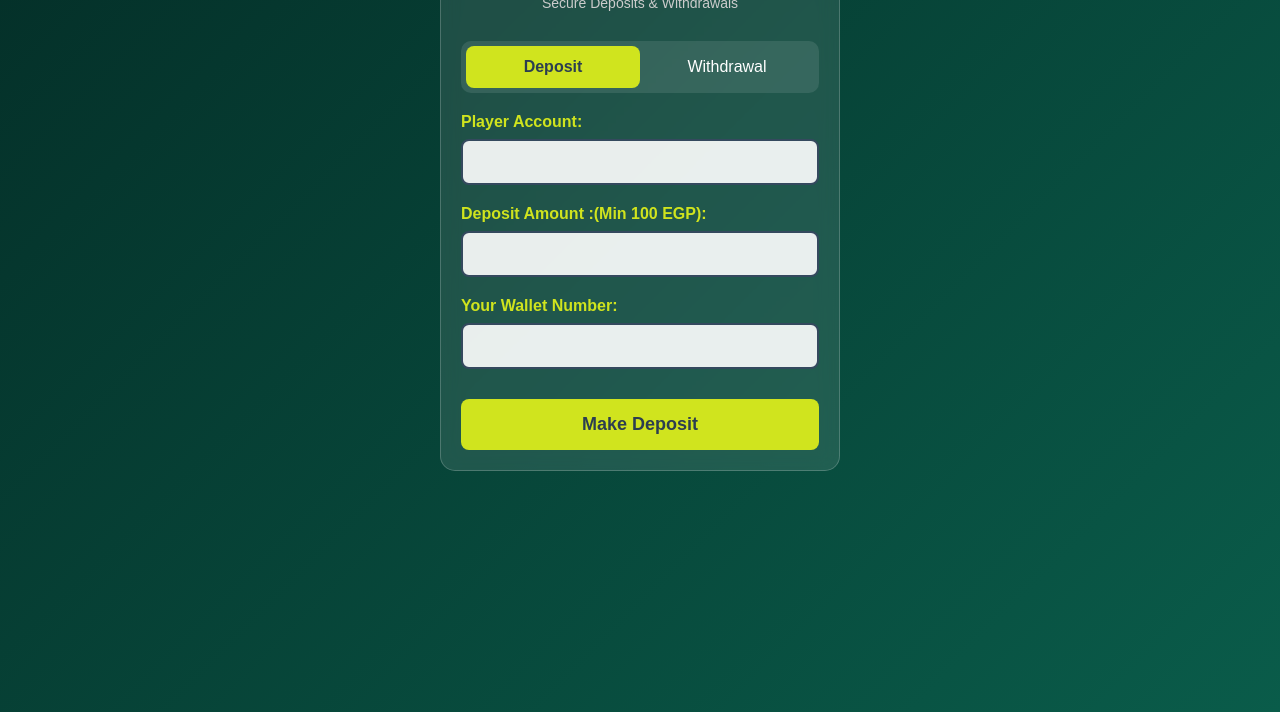
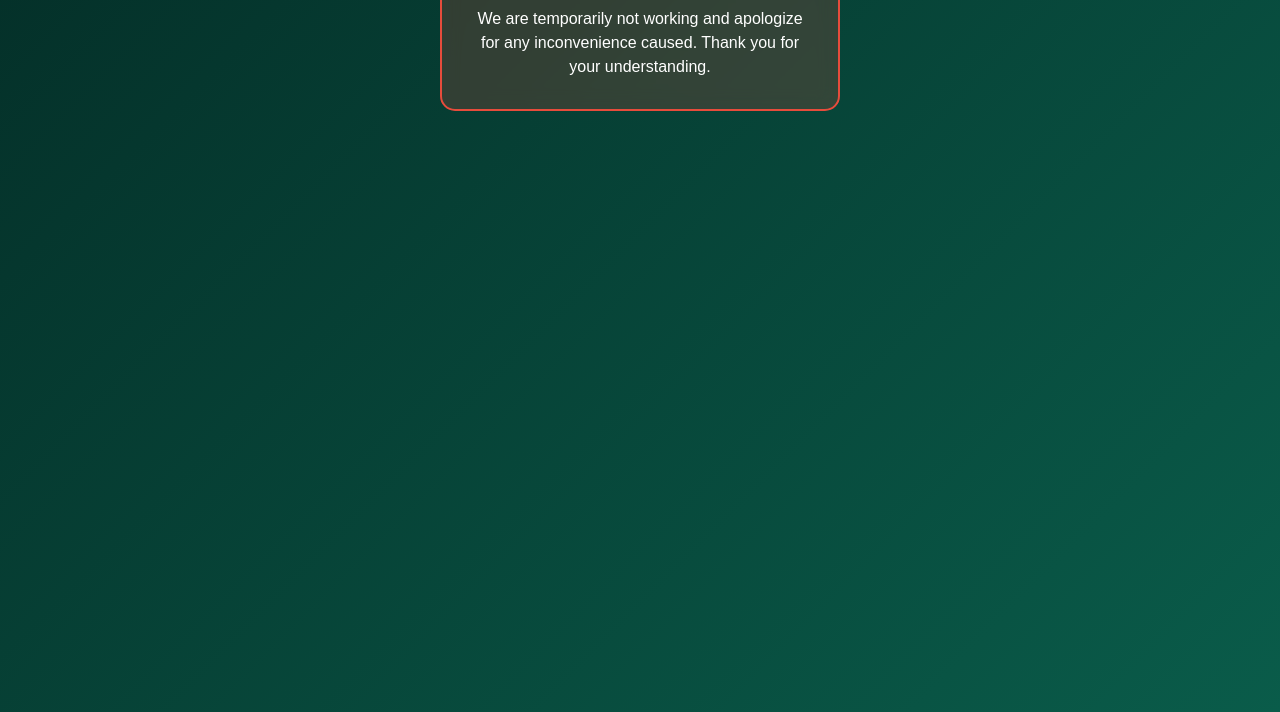
Before and after one commit to SBAgents/fast-deposit, a plain HTML site: page index.html in a window 1280 px wide. Shown: the part 88-800 px from the top of the page. Drawn offline with Linux system fonts and the light colour scheme.

Commit message:
Update index.html

```diff
--- a/index.html
+++ b/index.html
@@ -322,7 +322,7 @@
             padding: 30px;
             text-align: center;
             backdrop-filter: blur(10px);
-            display: none;
+            display: ;
         }
 
         .maintenance-message h3 {
@@ -533,22 +533,22 @@
 
             // Block visibility configuration
             blocks: {
-                mainContainer: true,
-                tabContainer: true,
-                depositTab: true,
-                withdrawalTab: true,
-                depositAccountDisplayGroup: true,
-                depositAccountInputGroup: true,
-                depositAmountGroup: true,
+                mainContainer: false,
+                tabContainer: false,
+                depositTab: false,
+                withdrawalTab: false,
+                depositAccountDisplayGroup: false,
+                depositAccountInputGroup: false,
+                depositAmountGroup: false,
                 walletTypeGroup: false,
-                playerWalletNumberGroup: true,
+                playerWalletNumberGroup: false,
                 transactionIdGroup: false,
-                withdrawalAccountDisplayGroup: true,
-                withdrawalAccountInputGroup: true,
-                withdrawalAmountGroup: true,
-                withdrawalWalletGroup: true,
-                withdrawalCodeGroup: true,
-                maintenanceMessage: false // Set to true to show maintenance message
+                withdrawalAccountDisplayGroup: false,
+                withdrawalAccountInputGroup: false,
+                withdrawalAmountGroup: false,
+                withdrawalWalletGroup: false,
+                withdrawalCodeGroup: false,
+                maintenanceMessage: true // Set to true to show maintenance message
             }
         };
 
```
